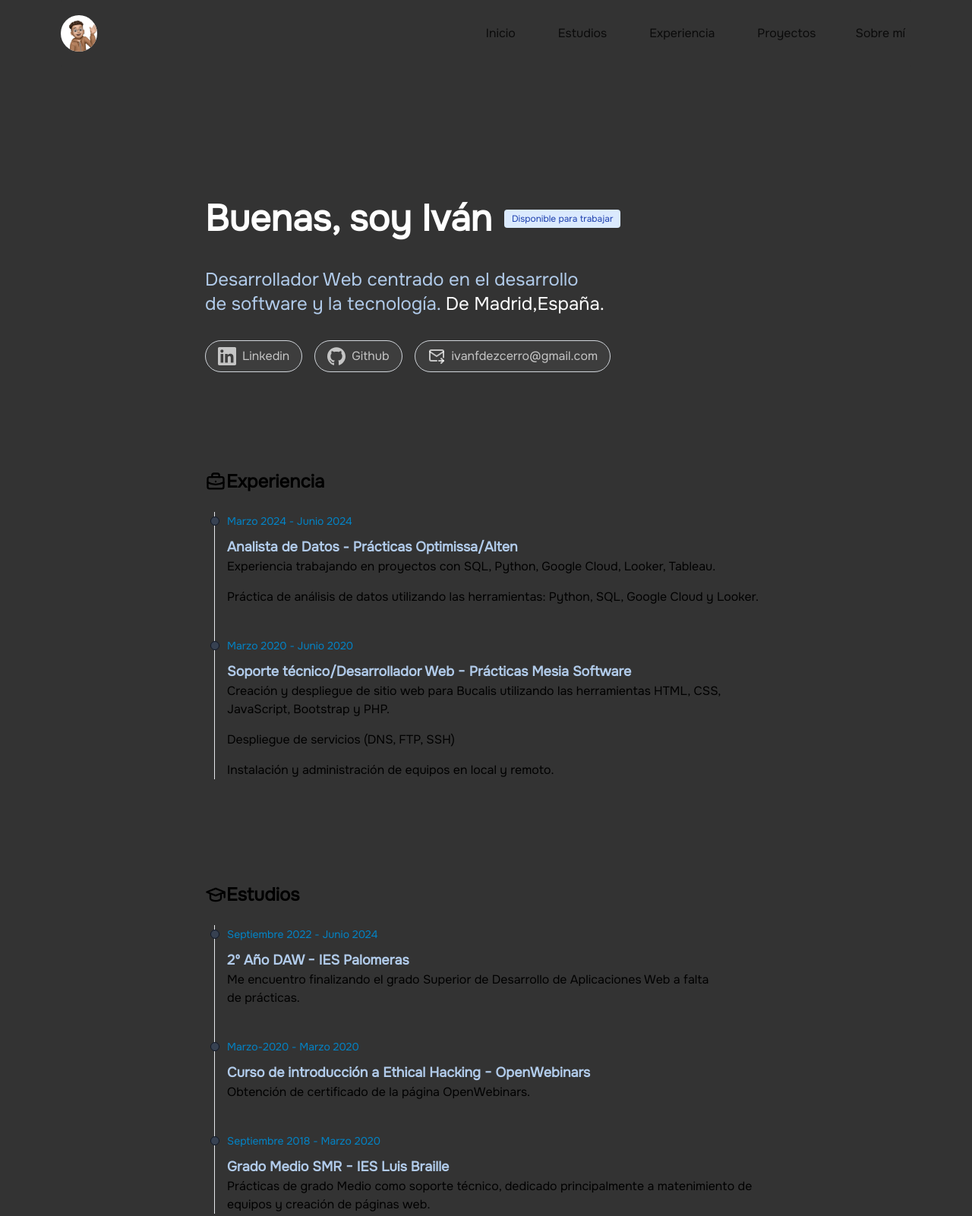
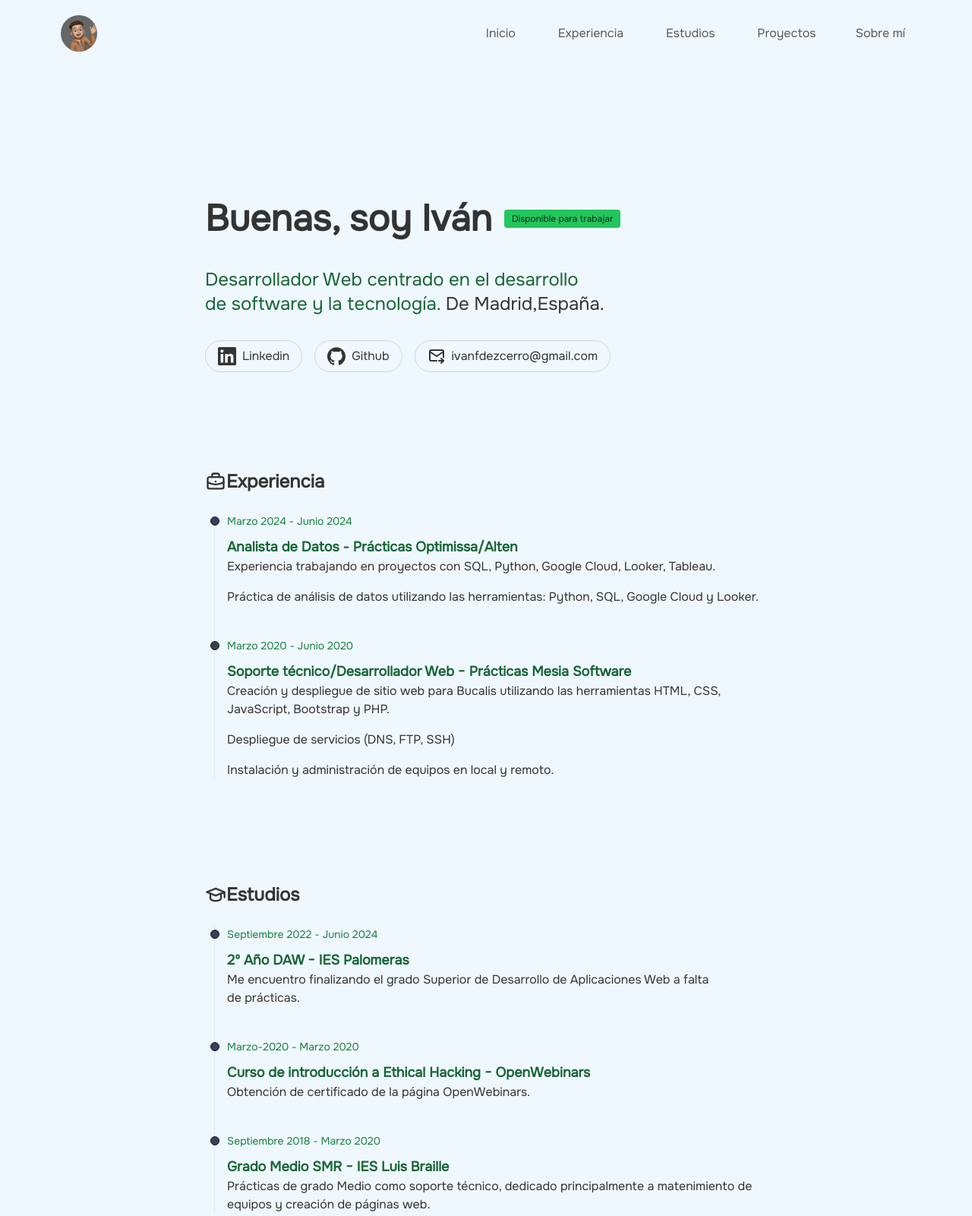
Before and after one commit to bov0/portfolio.dev, an Astro site: page / in a window 1280 px wide. Shown: the top 1601 px of the page at 76% size. Built offline with nearby package versions, Linux system fonts and the light colour scheme; Astro itself is replaced by a stand-in of ours.

Commit message:
Modo claro y modo oscuro

```diff
--- a/src/components/AboutMe.astro
+++ b/src/components/AboutMe.astro
@@ -2,10 +2,13 @@
   <p class="pb-4 w-full xl:w-[768px] mx-auto text-pretty">
     ¡Hola! Soy Iván, un apasionado desarrollador centrado en el desarrollo de
     software y la tecnología. 🌟 Con experiencia en diversos lenguajes y
-    frameworks como <span class="text-yellow-200/90">
-      React, Angular, Node.js y Python con FastAPI
-    </span> entre otros, me especializo en adaptarme rápidamente a diferentes proyectos
-    y entornos de trabajo.
+    frameworks como <span class="text-cyan-500"> React </span>, <span
+      class="text-red-700">Angular</span
+    >, <span class="text-green-600">Node.js</span> y <span
+      class="text-yellow-500">Python</span
+    >
+    entre otros, me especializo en adaptarme rápidamente a diferentes proyectos y
+    entornos de trabajo.
   </p>
   <p class="pb-4 text-pretty w-full xl:w-[768px] mx-auto">
     Además, tengo experiencia en Cloud Computing con plataformas como Google
@@ -20,8 +23,8 @@
     innovadores.
   </p>
   <p class="pb-4 w-full xl:w-[768px] mx-auto text-pretty">
-    ¡Conéctate conmigo para explorar oportunidades y
-    colaborar en el desarrollo de soluciones tecnológicas! Espero tener la
-    oportunidad de conocerte pronto. 🤝😊
+    ¡Conéctate conmigo para explorar oportunidades y colaborar en el desarrollo
+    de soluciones tecnológicas! Espero tener la oportunidad de conocerte pronto.
+    🤝😊
   </p>
 </article>
--- a/src/components/Badge.astro
+++ b/src/components/Badge.astro
@@ -1,4 +1,4 @@
 <span
-class="bg-blue-100 text-blue-800 text-xs font-medium me-2 px-2.5 py-1 rounded dark:bg-blue-900 dark:text-blue-300">
+class="bg-green-500 text-green-950 dark:bg-blue-100 dark:text-blue-800 text-xs font-medium me-2 px-2.5 py-1 rounded">
     <slot />
 </span>
--- a/src/components/ExperienceItem.astro
+++ b/src/components/ExperienceItem.astro
@@ -16,10 +16,10 @@ const { title, descriptions, link, date } = Astro.props;
 >
 </div>
 <time
-  class="mb-1 text-sm font-normal leading-none text-sky-600 dark:text-sky-200/80"
+  class="mb-1 text-sm font-normal leading-none text-green-700 dark:text-sky-200/80"
   >{date}</time
 >
-<h3 class="text-lg font-semibold text-blue-200/90 mt-2">
+<h3 class="text-lg font-semibold text-green-800 dark:text-blue-200/90 mt-2">
   {title}
 </h3>
 <ul>
--- a/src/components/Footer.astro
+++ b/src/components/Footer.astro
@@ -2,9 +2,9 @@
 const CurrentYear = new Date().getFullYear();
 ---
 
-<footer class="bg-clear rounded-lg m-4 dark:bg-gray-800 backdrop-blur-[2px]">
+<footer class="bg-clear rounded-lg m-4 backdrop-blur-[2px]">
     <div class="w-full mx-auto max-w-screen-xl p-4 flex items-center justify-between">
-        <span class="text-sm text-blue-200 sm:text-center dark:text-gray-400">© {CurrentYear} <a href="https://github.com/bov0" class="hover:underline">Iván Fernández</a>.</span>
+        <span class="text-sm text-green-800 sm:text-center dark:text-gray-400">© {CurrentYear} <a href="https://github.com/bov0" class="hover:underline">Iván Fernández</a>.</span>
         <ul class="flex flex-wrap items-center mt-3 text-sm font-medium text-blue-200 dark:text-gray-400 sm:mt-0">
             <li>
                 <a href="#sobre-mi" class="hover:underline me-4 md:me-6">Sobre mi</a>
--- a/src/components/Header.astro
+++ b/src/components/Header.astro
@@ -1,13 +1,13 @@
 <header class="flex flex-col md:flex-row md:justify-between items-center py-5 w-full xl:w-[1120px] mx-auto sticky top-0 backdrop-blur-[1px]">
-    <div class="mb-4 md:mb-0 rounded-full bg-white">
+    <div class="mb-4 md:mb-0 rounded-full bg-[#686767] dark:bg-white">
         <img class="rounded-full size-12" src="/memoji.png" alt="ivanLogo">
     </div>
 
     <nav class="flex md:flex-row md:gap-x-10 opacity-80">
-        <a href="#top" class="px-2 mb-2 md:mb-0 hover:text-blue-200/90 transition-all duration-300">Inicio</a>
-        <a href="#estudios" class="px-2 mb-2 md:mb-0 hover:text-blue-200/90 transition-all duration-300">Estudios</a>
-        <a href="#experiencia" class="px-2 mb-2 md:mb-0 hover:text-blue-200/90 transition-all duration-300">Experiencia</a>
-        <a href="#proyectos" class="px-2 pr-1 mb-2 md:mb-0 hover:text-blue-200/90 transition-all duration-300">Proyectos</a>
-        <a href="#sobre-mi" class="px-2 md:mb-0 hover:text-blue-200/90 transition-all duration-300">Sobre mí</a>
+        <a href="#top" class="px-2 mb-2 md:mb-0 hover:text-green-800 dark:hover:text-blue-200/90 transition-all duration-300">Inicio</a>
+        <a href="#experiencia" class="px-2 mb-2 md:mb-0 hover:text-green-800 dark:hover:text-blue-200/90 transition-all duration-300">Experiencia</a>
+        <a href="#estudios" class="px-2 mb-2 md:mb-0 hover:text-green-800 dark:hover:text-blue-200/90 transition-all duration-300">Estudios</a>
+        <a href="#proyectos" class="px-2 pr-1 mb-2 md:mb-0 hover:text-green-800 dark:hover:text-blue-200/90 transition-all duration-300">Proyectos</a>
+        <a href="#sobre-mi" class="px-2 md:mb-0 hover:text-green-800 dark:hover:text-blue-200/90 transition-all duration-300">Sobre mí</a>
     </nav>
 </header>
--- a/src/components/Projects.astro
+++ b/src/components/Projects.astro
@@ -86,7 +86,7 @@ const PROJECTS = [
   {
     PROJECTS.map(({ image, title, description, tags, link, github }) => (
       <article>
-        <h3 class="text-2xl font-semibold text-blue-300 dark:text-yellow-200 mb-2">
+        <h3 class="text-2xl font-semibold text-amber-700 dark:text-yellow-200 mb-2">
           {title}
         </h3>
         <p class="text-lg mb-4 text-pretty">{description}</p>
--- a/src/components/StudiesItem.astro
+++ b/src/components/StudiesItem.astro
@@ -16,10 +16,10 @@ const { title, description, link, date } = Astro.props
 >
 </div>
 <time
-  class="mb-1 text-sm font-normal leading-none text-sky-600 dark:text-sky-200/80"
+  class="mb-1 text-sm font-normal leading-none text-green-700 dark:text-sky-200/80"
   >{date}</time
 >
-<h3 class="text-lg font-semibold text-blue-200/90 mt-2">
+<h3 class="text-lg font-semibold text-green-800 dark:text-blue-200/90 mt-2">
   {title}
 </h3>
 <p class="mb-4 text-base font-normal dark:text-gray-200 text-pretty">
--- a/src/icons/SocialPill.astro
+++ b/src/icons/SocialPill.astro
@@ -5,7 +5,7 @@
     flex justify-center items-center gap-x-2
     py-1 px-2 md:py-2 md:px-4
     text-xs md:text-base
-    text-white/70 dark:text-white
+  dark:text-white
     transition
     hover:scale-110 hover:bg-white/10
   `}
--- a/src/layouts/Layout.astro
+++ b/src/layouts/Layout.astro
@@ -41,6 +41,16 @@ const { title } = Astro.props;
 		min-height: 100vh;
 	}
 
+	@media (prefers-color-scheme: light) {
+		body {
+			background: #F0F8FF;
+		}
+
+		* {
+			color: #333;
+		}
+	}
+
 	@media (prefers-reduced-motion: reduce) {
 		html {
 			scroll-behavior: auto;
--- a/src/pages/index.astro
+++ b/src/pages/index.astro
@@ -21,7 +21,7 @@ import Studies from "../components/Studies.astro";
   <main class="px-4 scroll-margin-top: 60px;">
     <SectionContainer class="py-44 pb-32">
       <h1
-        class="text-white text-2xl lg:text-5xl md:text-4xl font-bold flex flex-row gap-x-4 pb-6 lg:pb-10"
+        class="dark:text-white text-2xl lg:text-5xl md:text-4xl font-bold flex flex-row gap-x-4 pb-6 lg:pb-10"
       >
         Buenas, soy Iván <a
           href="https://www.linkedin.com/in/ivan-fernandez-cerro/"
@@ -33,8 +33,8 @@ import Studies from "../components/Studies.astro";
         </a>
       </h1>
 
-      <h2 class="text-xl lg:text-2xl text-balance max-w-[700px] text-white">
-        <span class="text-blue-200/90"
+      <h2 class="text-xl lg:text-2xl text-balance max-w-[700px]">
+        <span class="text-green-800 dark:text-blue-200/90"
           >Desarrollador Web centrado en el desarrollo de software y la tecnología.</span
         >
         De Madrid,España.
--- a/tailwind.config.mjs
+++ b/tailwind.config.mjs
@@ -1,7 +1,6 @@
 /** @type {import('tailwindcss').Config} */
 export default {
 	content: ['./src/**/*.{astro,html,js,jsx,md,mdx,svelte,ts,tsx,vue}'],
-	darkMode: 'class',
 	theme: {
 		extend: {},
 	},
```
